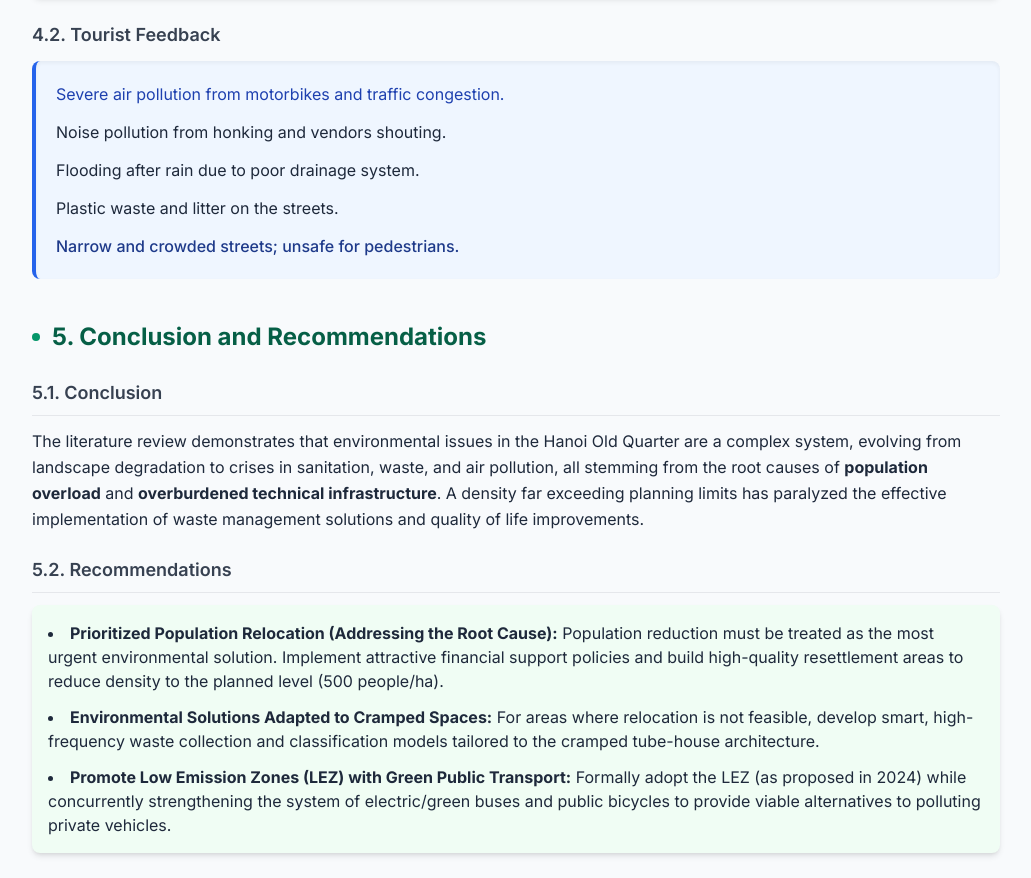
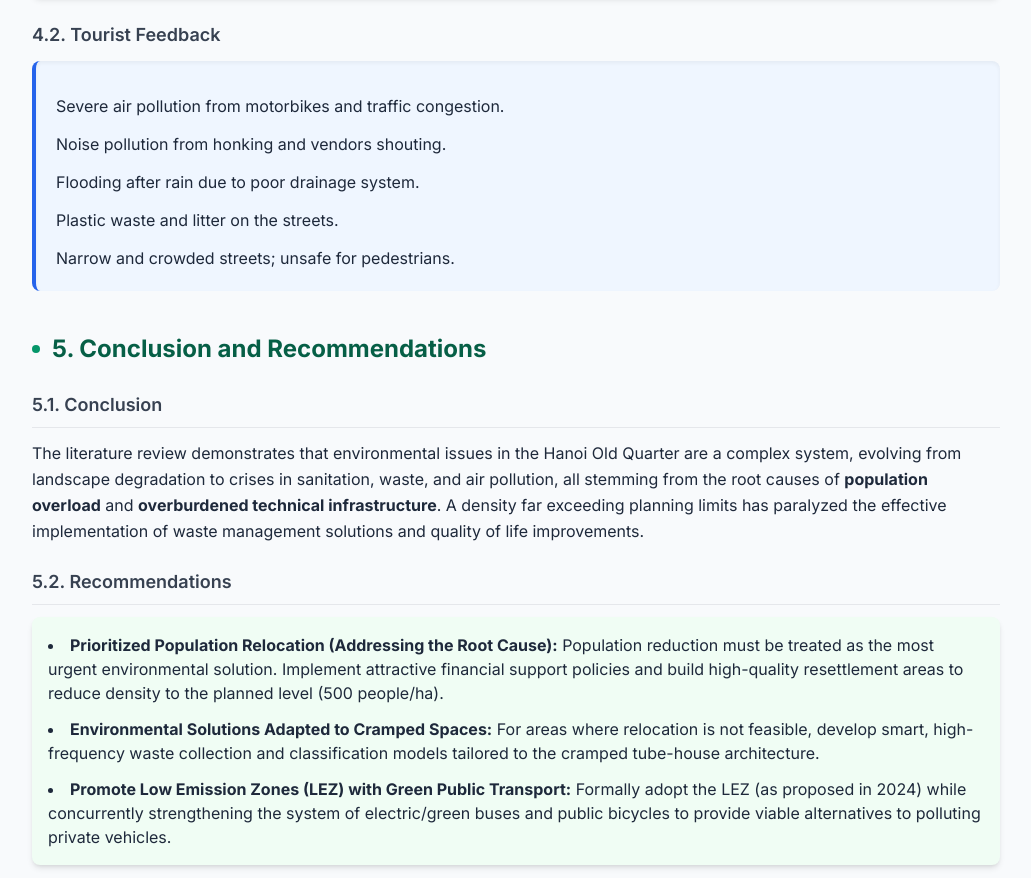
Before and after one commit to qduc-206/hanoi-env-report, a plain HTML site: page index.html in a window 1280 px wide. Shown: the part 1652-2530 px from the top of the page, without its empty margins (124-1155 px from the left). Drawn offline with nearby package versions, Linux system fonts and the light colour scheme.

Commit message:
Update index.html

```diff
--- a/index.html
+++ b/index.html
@@ -152,11 +152,11 @@
             <!-- 4.2. Personal Opinion -->
             <h4 class="font-semibold text-lg mb-3 mt-6 text-gray-700">4.2. Tourist Feedback</h4>
             <div class="p-5 bg-blue-50 border-l-4 border-blue-600 rounded-lg shadow-inner text-base leading-relaxed">
-                <p class="text-blue-800">Severe air pollution from motorbikes and traffic congestion.</p>
+                <p class="mt-3">Severe air pollution from motorbikes and traffic congestion.</p>
                 <p class="mt-3">Noise pollution from honking and vendors shouting.</p>
                 <p class="mt-3">Flooding after rain due to poor drainage system.</p>
                 <p class="mt-3">Plastic waste and litter on the streets.</p>
-                <p class="mt-3 font-medium text-blue-900">Narrow and crowded streets; unsafe for pedestrians.</p>
+                <p class="mt-3">Narrow and crowded streets; unsafe for pedestrians.</p>
             </div>
         </section>
 
```
